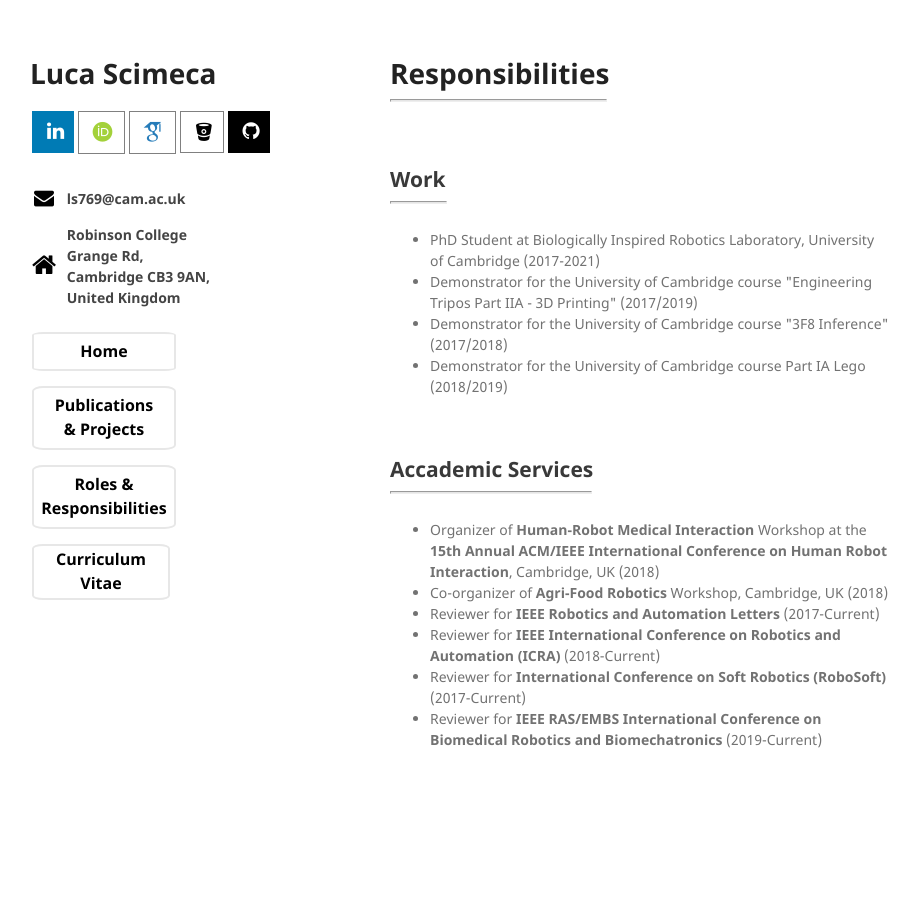
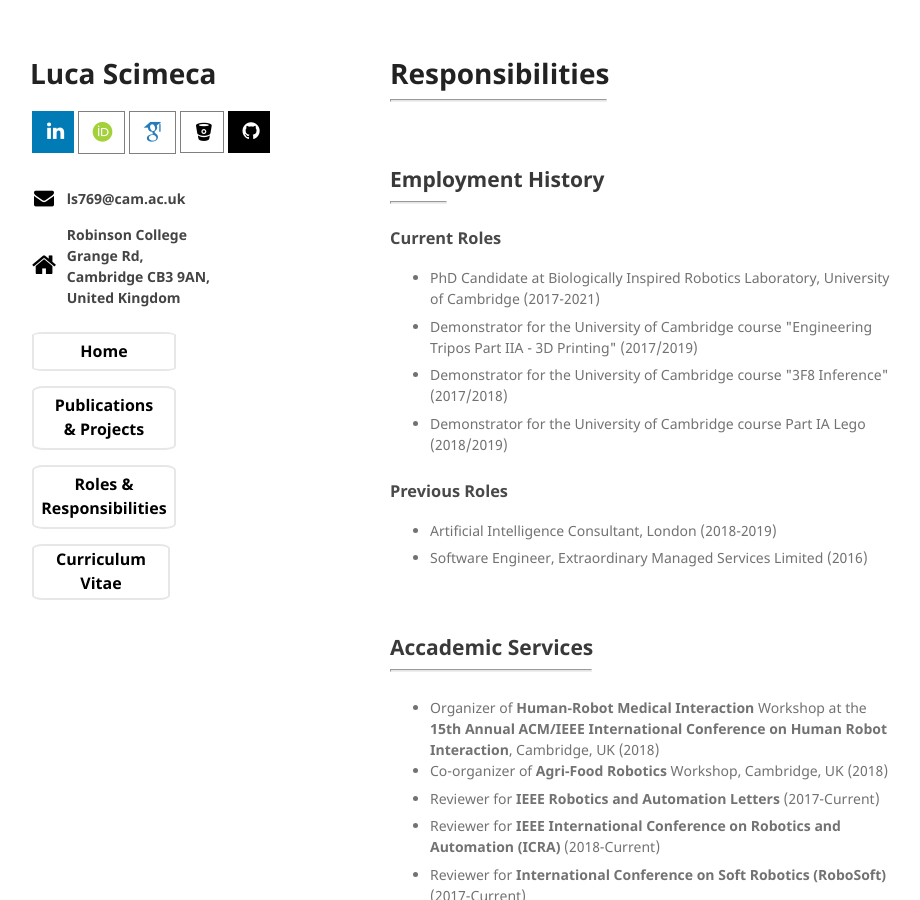
Before and after one commit to lucascimeca/lucascimeca.github.io, a Jekyll site: the page built from responsibilities.md, in a window 1280 px wide and 900 px high. Shown: the whole window, without its empty margins (180-1100 px from the left). Built offline with Jekyll 4.4.1, drawn with Linux system fonts in a browser that asks for light colours; nearby versions of some CDN libraries; some web fonts are replaced; the repository's description, which GitHub fills in, is left out; our own code applies the rules of GitHub Pages for plain Markdown files.

Commit message:
Update responsibilities.md

```diff
--- a/responsibilities.md
+++ b/responsibilities.md
@@ -7,16 +7,20 @@ layout: default
 
 <br/>
 
-## [](#review) Work
+## [](#review) Employment History
 <hr style="width: 55px">
-
+### Current Roles
 <ul>
-  <li>PhD Student at Biologically Inspired Robotics Laboratory, University of Cambridge (2017-2021)</li>
-  <li>Demonstrator for the University of Cambridge course "Engineering Tripos Part IIA - 3D Printing" (2017/2019)</li>
-  <li>Demonstrator for the University of Cambridge course "3F8 Inference" (2017/2018)</li>
-  <li>Demonstrator for the University of Cambridge course Part IA Lego (2018/2019)</li>
+  <li style="padding-bottom:5pt">PhD Candidate at Biologically Inspired Robotics Laboratory, University of Cambridge (2017-2021)</li>
+  <li style="padding-bottom:5pt">Demonstrator for the University of Cambridge course "Engineering Tripos Part IIA - 3D Printing" (2017/2019)</li>
+  <li style="padding-bottom:5pt">Demonstrator for the University of Cambridge course "3F8 Inference" (2017/2018)</li>
+  <li style="padding-bottom:5pt">Demonstrator for the University of Cambridge course Part IA Lego (2018/2019)</li>
 </ul>
-
+### Previous Roles
+<ul>
+  <li style="padding-bottom:5pt">Artificial Intelligence Consultant, London (2018-2019)</li>
+  <li style="padding-bottom:5pt">Software Engineer, Extraordinary Managed Services Limited (2016)</li>
+</ul>
 <br/>
 
 ## [](#review) Accademic Services
@@ -24,11 +28,11 @@ layout: default
 
 <ul style="list-style-type:disc">
   <li>Organizer of <b>Human-Robot Medical Interaction</b> Workshop at the <b>15th Annual ACM/IEEE International Conference on Human Robot Interaction</b>, Cambridge, UK (2018)</li>
-  <li>Co-organizer of <b>Agri-Food Robotics</b> Workshop, Cambridge, UK (2018)</li>
-  <li>Reviewer for <b>IEEE Robotics and Automation Letters</b> (2017-Current)</li>
-  <li>Reviewer for <b>IEEE International Conference on Robotics and Automation (ICRA)</b> (2018-Current)</li>
-  <li>Reviewer for <b>International Conference on Soft Robotics (RoboSoft)</b> (2017-Current)</li>
-  <li>Reviewer for <b>IEEE RAS/EMBS International Conference on Biomedical Robotics and Biomechatronics</b> (2019-Current)</li>
+  <li style="padding-bottom:5pt">Co-organizer of <b>Agri-Food Robotics</b> Workshop, Cambridge, UK (2018)</li>
+  <li style="padding-bottom:5pt">Reviewer for <b>IEEE Robotics and Automation Letters</b> (2017-Current)</li>
+  <li style="padding-bottom:5pt">Reviewer for <b>IEEE International Conference on Robotics and Automation (ICRA)</b> (2018-Current)</li>
+  <li style="padding-bottom:5pt">Reviewer for <b>International Conference on Soft Robotics (RoboSoft)</b> (2017-Current)</li>
+  <li style="padding-bottom:5pt">Reviewer for <b>IEEE RAS/EMBS International Conference on Biomedical Robotics and Biomechatronics</b> (2019-Current)</li>
 </ul>
 
 <br/><br/>
```
